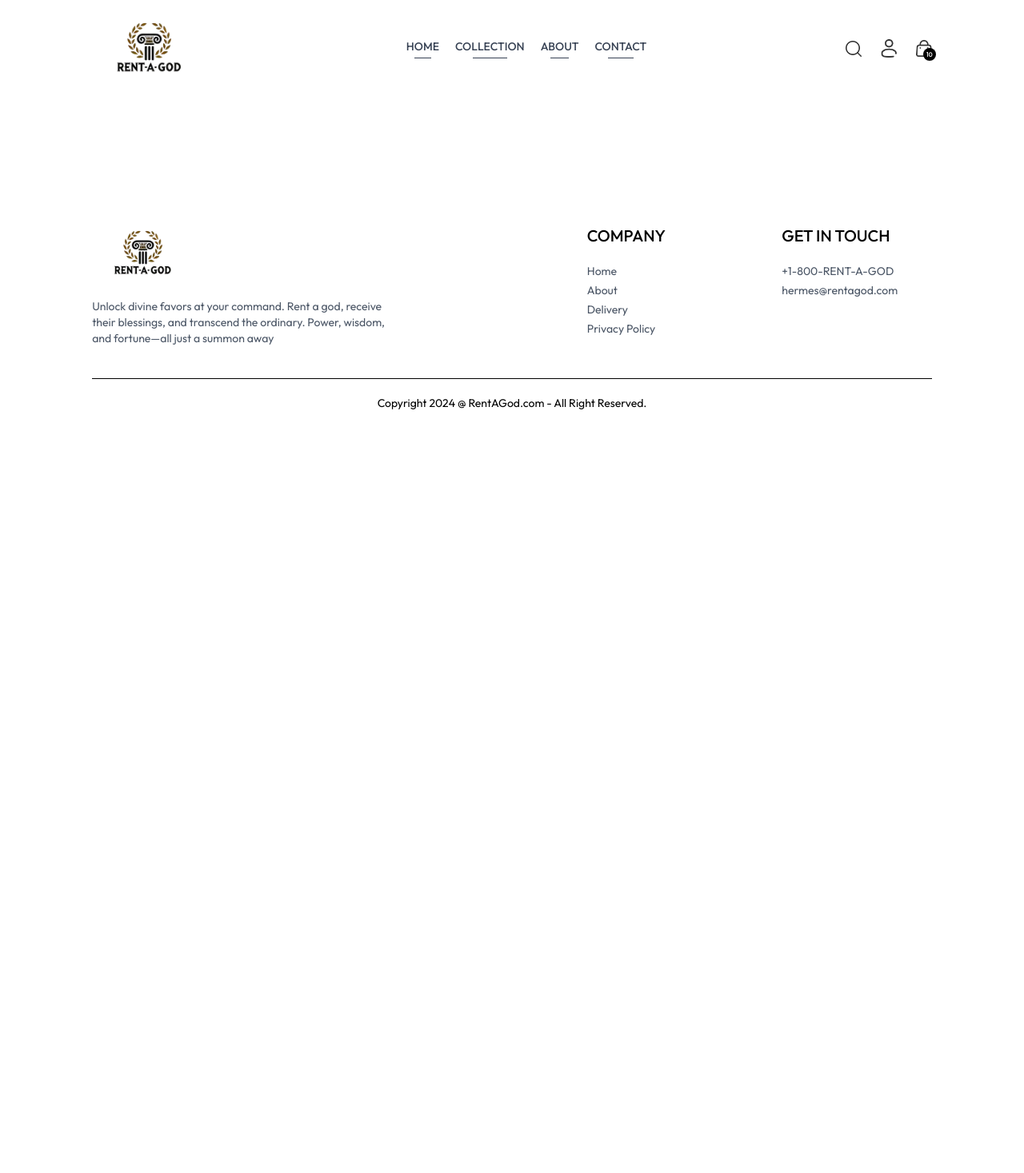
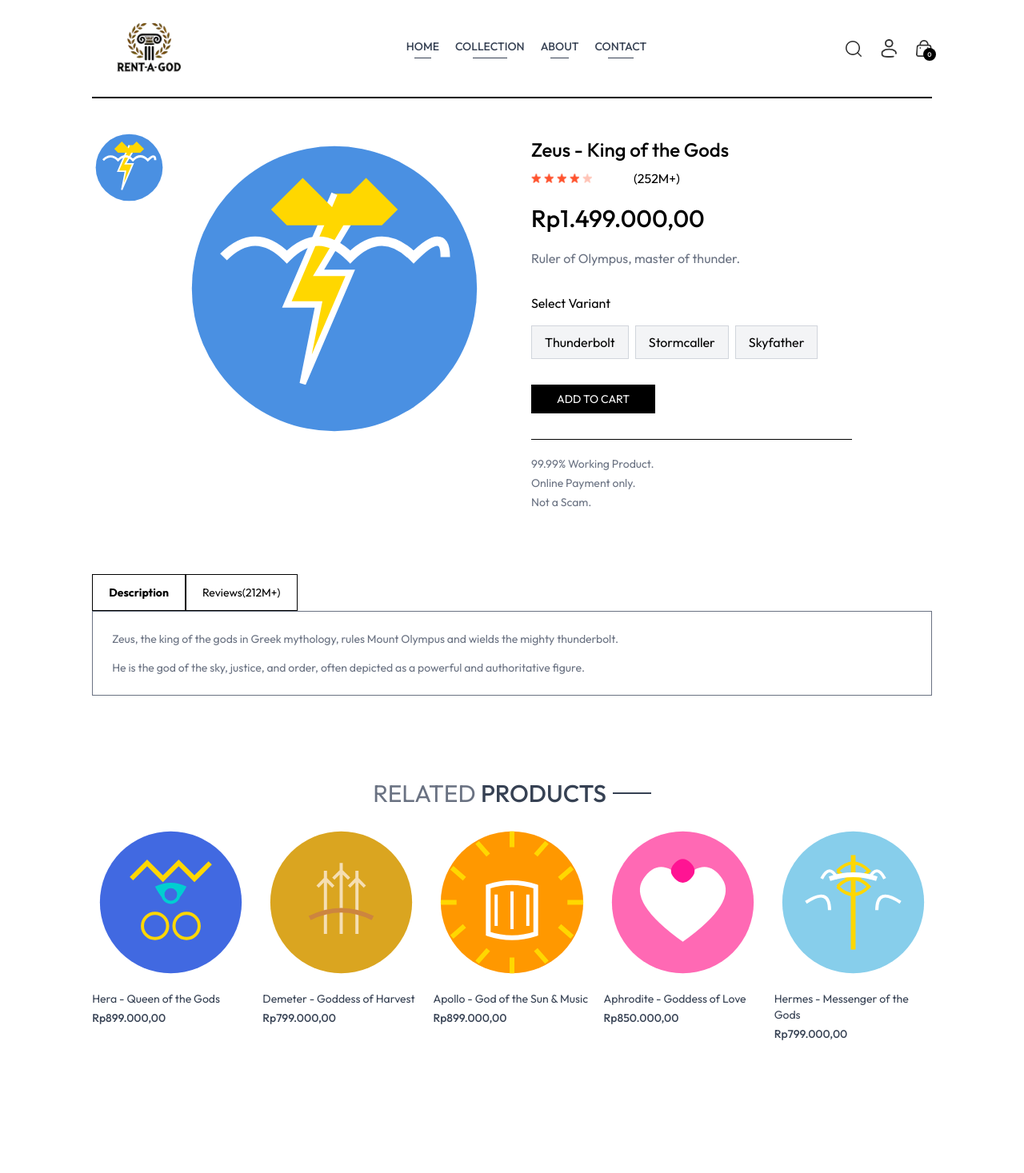
Before and after one commit to Macelll/E-commerce-with-React, a React (Vite) app: page /product/g001 in a window 1280 px wide. Shown: the top 1467 px of the page at 80% size. Before the commit the page ends 800 px from the top, so only its background shows below. Built offline with nearby package versions, Linux system fonts and the light colour scheme.

Commit message:
Added Product Page

```diff
--- a/src/App.jsx
+++ b/src/App.jsx
@@ -11,13 +11,14 @@ import Login from './pages/Login'
 import PlaceOrder from './pages/PlaceOrder'
 import Orders from './pages/Orders'
 import Footer from './components/Footer'
+import { ToastContainer, toast } from 'react-toastify';
+import 'react-toastify/dist/ReactToastify.css';
 
 const App = () => {
   return (
     <div className='px-4 sm:px-[5vw] md:px-[7vw] lg:px-[9vw]'>
-
+      <ToastContainer />
       <Navbar />
-
       <Routes>
         <Route path='/' element={<Home />} />
         <Route path='/collection' element={<Collection />} />
--- a/src/components/Navbar.jsx
+++ b/src/components/Navbar.jsx
@@ -1,41 +1,42 @@
-import React, { useState } from 'react'
-import { assets } from '../assets/assets'
-import { Link, NavLink } from 'react-router-dom'
-import { ShopContext } from '../context/ShopContext'
+import React, { useState } from 'react';
+import { assets } from '../assets/assets';
+import { Link, NavLink } from 'react-router-dom';
+import { ShopContext } from '../context/ShopContext';
+import SearchBar from './SearchBar';
 
 const Navbar = () => {
-
-  const [visible, setVisible] = useState(false)
-  const { showSearch, setShowSearch } = React.useContext(ShopContext);
+  const [visible, setVisible] = useState(false);
+  const { showSearch, setShowSearch, getCartCount} = React.useContext(ShopContext);
 
   const toggleSearchBar = () => {
     setShowSearch(!showSearch);
   };
 
   return (
+    <div>
       <div className='flex items-center justify-between py-5 font-medium'>
-      <Link to='/'><img src={assets.logo} className='w-36' alt='Logo'/></Link>
+        <Link to='/'><img src={assets.logo} className='w-36' alt='Logo' /></Link>
         <ul className='hidden sm:flex gap-5 text-sm text-gray-700'>
           <li>
-          <NavLink to='/' className='flex flex-col items-center gap-1' activeClassName='active'>
+            <NavLink to='/' className={({ isActive }) => isActive ? 'active flex flex-col items-center gap-1' : 'flex flex-col items-center gap-1'}>
               <p>HOME</p>
               <hr className='w-2/4 border-none h-[1.5px] bg-gray-700' />
             </NavLink>
           </li>
           <li>
-          <NavLink to='/collection' className='flex flex-col items-center gap-1' activeClassName='active'>
+            <NavLink to='/collection' className={({ isActive }) => isActive ? 'active flex flex-col items-center gap-1' : 'flex flex-col items-center gap-1'}>
               <p>COLLECTION</p>
               <hr className='w-2/4 border-none h-[1.5px] bg-gray-700' />
             </NavLink>
           </li>
           <li>
-          <NavLink to='/about' className='flex flex-col items-center gap-1' activeClassName='active'>
+            <NavLink to='/about' className={({ isActive }) => isActive ? 'active flex flex-col items-center gap-1' : 'flex flex-col items-center gap-1'}>
               <p>ABOUT</p>
               <hr className='w-2/4 border-none h-[1.5px] bg-gray-700' />
             </NavLink>
           </li>
           <li>
-          <NavLink to='/contact' className='flex flex-col items-center gap-1' activeClassName='active'>
+            <NavLink to='/contact' className={({ isActive }) => isActive ? 'active flex flex-col items-center gap-1' : 'flex flex-col items-center gap-1'}>
               <p>CONTACT</p>
               <hr className='w-2/4 border-none h-[1.5px] bg-gray-700' />
             </NavLink>
@@ -43,9 +44,9 @@ const Navbar = () => {
         </ul>
 
         <div className='flex items-center gap-6'>
-        <img onClick={toggleSearchBar} src={assets.search_icon} className='w-5 cursor-pointer' alt='' />
+          <img onClick={toggleSearchBar} src={assets.search_icon} className='w-5 cursor-pointer' alt='Search Icon' />
           <div className='group relative'>
-          <img className='w-5 cursor-pointer' src={assets.profile_icon} alt='' />
+            <img className='w-5 cursor-pointer' src={assets.profile_icon} alt='Profile Icon' />
             <div className='group-hover:block hidden absolute dropdown-menu right-0 pt-4'>
               <div className='flex flex-col gap-2 w-36 py-3 px-5 bg-slate-100 text-gray-500 rounded'>
                 <p className='cursor-pointer hover:text-black'>My Profile</p>
@@ -55,23 +56,29 @@ const Navbar = () => {
             </div>
           </div>
           <Link to='/cart' className='relative'>
-          <img src={assets.cart_icon} className='w-5 minw-5' alt=""/>
-          <p className='absolute right-[-5px] bottom-[-5px] w-4 text-center leading-4 bg-black text-white aspect-square rounded-full text-[8px]'>10</p>
+            <img src={assets.cart_icon} className='w-5 minw-5' alt="Cart Icon" />
+            <p className='absolute right-[-5px] bottom-[-5px] w-4 text-center leading-4 bg-black text-white aspect-square rounded-full text-[8px]'>{getCartCount()}</p>
           </Link>
-        <img onClick={()=>setVisible(true)} src={assets.menu_icon} className='w-5 cursor-pointer sm:hidden' alt='' />
+          <img onClick={() => setVisible(true)} src={assets.menu_icon} className='w-5 cursor-pointer sm:hidden' alt='Menu Icon' />
         </div>
 
         {/* Sidebar menu for small screens */}
         <div className={`absolute top-0 right-0 bottom-0 overflow-hidden bg-white transition-all ${visible ? 'w-full' : 'w-0'}`}>
-        <div className ='flex flex-col text-gray-600'>
-          <div onClick={()=>setVisible(false)} className='flex items-center gap-4 p-3'>
-            <img src={assets.dropdown_icon} className='h-4 rotate-180' alt=''/>
+          <div className='flex flex-col text-gray-600'>
+            <div onClick={() => setVisible(false)} className='flex items-center gap-4 p-3'>
+              <img src={assets.dropdown_icon} className='h-4 rotate-180' alt='Back Icon' />
               <p>Back</p>
+            </div>
+            <NavLink onClick={() => setVisible(false)} className='py-2 pl-6 border' to='/'>HOME</NavLink>
+            <NavLink onClick={() => setVisible(false)} className='py-2 pl-6 border' to='/collection'>COLLECTION</NavLink>
+            <NavLink onClick={() => setVisible(false)} className='py-2 pl-6 border' to='/about'>ABOUT</NavLink>
+            <NavLink onClick={() => setVisible(false)} className='py-2 pl-6 border' to='/contact'>CONTACT</NavLink>
           </div>
         </div>
       </div>
+      {showSearch && <SearchBar />}
     </div>
-  )
+  );
 }
 
-export default Navbar
+export default Navbar;
--- a/src/components/ProductItem.jsx
+++ b/src/components/ProductItem.jsx
@@ -1,6 +1,7 @@
 import React, { useContext } from 'react';
 import { ShopContext } from '../context/ShopContext';
 import { Link } from 'react-router-dom';
+import { formatPrice } from '../utils/formatPrice';
 
 const ProductItem = ({ id, image, name, price }) => {
     const { currency } = useContext(ShopContext);
@@ -11,7 +12,7 @@ const ProductItem = ({ id, image, name, price }) => {
                 <img className='hover:scale-110 transition ease-in-out' src={image[0]} alt={name} />
             </div>
             <p className='pt-3 pb-1 text-sm'>{name}</p>
-            <p className='text-sm font-medium'>{currency}{price.toLocaleString('id-ID', { minimumFractionDigits: 2, maximumFractionDigits: 2 })}</p>
+            <p className='text-sm font-medium'>{formatPrice(price, currency, 'id-ID')}</p>
         </Link>
     );
 }
--- /dev/null
+++ b/src/components/RelatedProducts.jsx
@@ -0,0 +1,34 @@
+import React, { useContext, useEffect, useState } from 'react';
+import { ShopContext } from '../context/ShopContext';
+import Title from './Title';
+import ProductItem from './ProductItem';
+
+const RelatedProducts = ({ category, subCategory }) => {
+    const { products } = useContext(ShopContext);
+    const [related, setRelated] = useState([]);
+
+    useEffect(() => {
+        if (products.length > 0) {
+            let productsCopy = products.slice();
+            productsCopy = productsCopy.filter((item) => category === item.category);
+            productsCopy = productsCopy.filter((item) => subCategory !== item.subCategory);
+
+            setRelated(productsCopy.slice(0, 5));
+        }
+    }, [products, category, subCategory]);
+
+    return (
+        <div className='my-24'>
+            <div className='text-center text-3xl py-2'>
+                <Title text1={'RELATED'} text2={'PRODUCTS'} />
+            </div>
+            <div className='grid grid-cols-2 sm:grid-cols-3 md:grid-cols-4 lg:grid-cols-5 gap-4 gap-y-6'>
+                {related.map((item, index) => (
+                    <ProductItem key={index} id={item._id} image={item.image} name={item.name} price={item.price} />
+                ))}
+            </div>
+        </div>
+    );
+}
+
+export default RelatedProducts;
--- a/src/context/ShopContext.jsx
+++ b/src/context/ShopContext.jsx
@@ -1,16 +1,60 @@
-import { createContext } from "react";
+import React, { createContext, useEffect, useState } from "react";
 import { products } from "../assets/assets";
+import { toast } from "react-toastify";
 
 export const ShopContext = createContext();
 
 const ShopContextProvider = (props) => {
     const currency = 'Rp';
     const summoning_fee = products.map(product => product.price * 0.5);
+    const [search, setSearch] = useState('');
+    const [showSearch, setShowSearch] = useState(false);
+    const [cartItems, setCartItems] = useState({});
+
+    const addToCart = async (itemId, variants) => {
+        if (!variants) {
+            toast.error('Please select a variant!');
+            return;
+        }
+
+        let cartData = structuredClone(cartItems);
+
+        if (cartData[itemId]) {
+            if (cartData[itemId][variants]) {
+                cartData[itemId][variants]++;
+            } else {
+                cartData[itemId][variants] = 1;
+            }
+        } else {
+            cartData[itemId] = {};
+            cartData[itemId][variants] = 1;
+        }
+        setCartItems(cartData);
+    };
+
+    const getCartCount = () => {
+        let count = 0;
+        for (const item in cartItems) {
+            for (const variant in cartItems[item]) {
+                try {
+                    if (cartItems[item][variant] > 0) {
+                        count += cartItems[item][variant];
+                    }
+                } catch (error) {
+                    // Handle error
+                }
+            }
+        }
+        return count;
+    }
 
     const value = {
         products,
         currency,
-        summoning_fee
+        summoning_fee,
+        search, setSearch,
+        showSearch, setShowSearch,
+        cartItems, addToCart, getCartCount
     };
 
     return (
--- a/src/index.css
+++ b/src/index.css
@@ -16,6 +16,10 @@ a.active hr {
     font-style: normal;
   }
 
+  ::-webkit-scrollbar{
+    display: none;
+  }
+
 @media (max-width: 640px) {
     a.active{
         background-color: black;
--- a/src/pages/Cart.jsx
+++ b/src/pages/Cart.jsx
@@ -1,6 +1,11 @@
-import React from 'react'
+import React, { useState } from 'react'
+import { ShopContext } from '../context/ShopContext'
 
 const Cart = () => {
+  const { products, currency, cartItems } = useContext(ShopContext);
+
+  const [cartData, setCartData] = useState([]);
+
   return (
     <div></div>
   )
--- a/src/pages/Collection.jsx
+++ b/src/pages/Collection.jsx
@@ -5,7 +5,7 @@ import Title from '../components/Title';
 import ProductItem from '../components/ProductItem';
 
 const Collection = () => {
-  const { products } = useContext(ShopContext);
+  const { products, search, showSearch} = useContext(ShopContext);
   const [showFilter, setShowFilter] = useState(false);
   const [filterProducts, setFilterProducts] = useState([]);
   const [category, setCategory] = useState([]);
@@ -28,8 +28,12 @@ const Collection = () => {
     }
   };
 
-  const applyFilterAndSort = () => {
+  const applyFilterSortSearch = () => {
     let productsCopy = products.slice();
+
+    if (showSearch && search){
+      productsCopy = productsCopy.filter(item => item.name.toLowerCase().includes(search.toLowerCase()));
+    }
 
     if (category.length > 0) {
       productsCopy = productsCopy.filter(item => category.includes(item.category));
@@ -54,8 +58,8 @@ const Collection = () => {
   };
 
   useEffect(() => {
-    applyFilterAndSort();
-  }, [category, subCategory, sortType]);
+    applyFilterSortSearch();
+  }, [category, subCategory, sortType, search, showSearch]);
 
   return (
     <div className='flex flex-col sm:flex-row gap-1 sm:gap-10 pt-10 border-t'>
--- a/src/pages/Product.jsx
+++ b/src/pages/Product.jsx
@@ -1,9 +1,91 @@
-import React from 'react'
+import React, { useContext, useEffect, useState } from 'react';
+import { useParams } from 'react-router-dom';
+import { ShopContext } from '../context/ShopContext';
+import { assets } from '../assets/assets';
+import { formatPrice } from '../utils/formatPrice';
+import RelatedProducts from '../components/RelatedProducts';
 
 const Product = () => {
-  return (
-    <div></div>
-  )
+  const { productId } = useParams();
+  const { products, currency, addToCart } = useContext(ShopContext);
+  const [productData, setProductData] = useState(null);
+  const [image, setImage] = useState('');
+  const [variants, setVariants] = useState('');
+
+  const fetchProductData = () => {
+    const product = products.find((item) => item._id === productId);
+    if (product) {
+      setProductData(product);
+      setImage(product.image[0]);
+    }
+  };
+
+  useEffect(() => {
+    fetchProductData();
+  }, [productId]);
+
+  return productData ? (
+    <div className='border-t-2 pt-10 transition-opacity ease-in duration-500 opacity-100'>
+      {/* Product Data */}
+      <div className='flex gap-12 sm:gap-12 flex-col sm:flex-row'>
+        {/* Product Images */}
+        <div className='flex-1 flex flex-col-reverse gap-3 sm:flex-row'>
+          <div className='flex sm:flex-col overflow-x-auto sm:overflow-y-scroll justify-between sm:justify-normal sm:w-[18.7%] w-full'>
+            {
+              productData.image.map((item, index) => (
+                <img onClick={() => setImage(item)} src={item} key={index} className='w-[24%] sm:w-full sm:mb-3 flex-shrink-0 cursor-pointer' alt={`Product ${index}`} />
+              ))
+            }
+          </div>
+          <div className='w-full sm:w-[80%]'>
+            <img className='w-full h-auto' src={image} alt='Product' />
+          </div>
+        </div>
+        {/* Product Details */}
+        <div className='flex-1'>
+          <h1 className='font-medium text-2xl mt-2'>{productData.name}</h1>
+          <div className='flex items-center gap-1 mt-2'>
+            <img src={assets.star_icon} alt="" className="w-3 5" />
+            <img src={assets.star_icon} alt="" className="w-3 5" />
+            <img src={assets.star_icon} alt="" className="w-3 5" />
+            <img src={assets.star_icon} alt="" className="w-3 5" />
+            <img src={assets.star_dull_icon} alt="" className="w-3 5" />
+            <p className='pl-12'>(252M+)</p>
+          </div>
+          <p className='mt-5 text-3xl font-medium'>{formatPrice(productData.price, currency, 'id-ID')}</p>
+          <p className='mt-5 text-gray-500 md:w-4/5'>{productData.description}</p>
+          <div className='flex flex-col gap-4 my-8'>
+            <p>Select Variant</p>
+            <div className='flex gap-2'>
+              {productData.variants.map((item, index) => (
+                <button onClick={() => setVariants(item)} className={`border py-2 px-4 bg-gray-100 ${item === variants ? 'border-black' : 'border-gray-300'} cursor-pointer`} key={index} >{item}</button>
+              ))}
+            </div>
+          </div>
+          <button onClick={() => addToCart(productData._id, variants)} className='bg-black text-white px-8 py-2 text-sm active:bg-gray-700 cursor-pointer'>ADD TO CART</button>
+          <hr className='mt-8 sm:w-4/5'/>
+          <div className='text-sm text-gray-500 mt-5 flex flex-col gap-1'>
+            <p>99.99% Working Product.</p>
+            <p>Online Payment only.</p>
+            <p>Not a Scam.</p>
+          </div>
+        </div>
+      </div>
+        {/* Description & Review Section */}
+        <div className='mt-20'>
+          <div className='flex'>
+            <b className='border px-5 py-3 text-sm'>Description</b>
+            <p className='border px-5 py-3 text-sm'>Reviews(212M+)</p>
+          </div>
+          <div className='flex flex-col gap-4 border px-6 py-6 text-sm text-gray-500'>
+            <p>Zeus, the king of the gods in Greek mythology, rules Mount Olympus and wields the mighty thunderbolt. </p>
+            <p>He is the god of the sky, justice, and order, often depicted as a powerful and authoritative figure.</p>
+          </div>
+        </div>
+        {/* Display Related Products */}
+        <RelatedProducts category={productData.category} subCategory={productData.subCategory}/>
+    </div>
+  ) : <div className='opacity-0'></div>;
 }
 
-export default Product
+export default Product;
--- /dev/null
+++ b/src/utils/formatPrice.js
@@ -0,0 +1,3 @@
+export const formatPrice = (price, currency, locale = 'id-ID') => {
+    return `${currency}${price.toLocaleString(locale, { minimumFractionDigits: 2, maximumFractionDigits: 2 })}`;
+};
```
Lines whose indentation alone changed are shown as unchanged.
